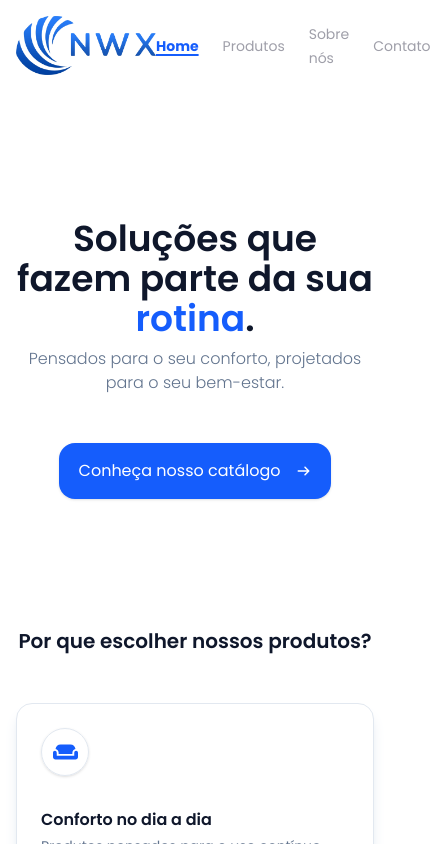
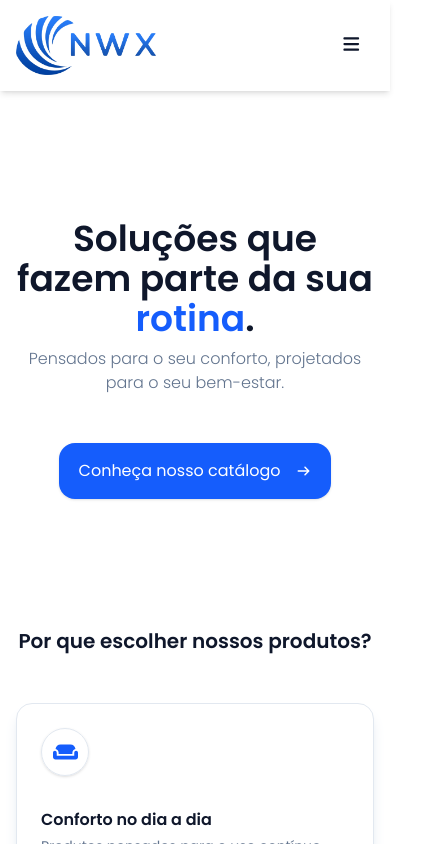
Before and after one commit to gabrielgua/nwxgroup-landing, a Vue app: page / in a window 390 px wide. Shown: the top 844 px of the page, 431 px wide, since content can reach past the window. Built offline with nearby package versions, Linux system fonts and the light colour scheme.

Commit message:
add reponsive header component

```diff
--- a/src/components/Header.vue
+++ b/src/components/Header.vue
@@ -1,15 +1,22 @@
 <script setup lang="ts">
+import { ref, Transition } from 'vue';
+import ButtonIcon from './ButtonIcon.vue';
 import Container from './Container.vue';
 import HeaderLink from './HeaderLink.vue';
+import Icon from './Icon.vue';
+
+
+const mobileHeaderOpen = ref<boolean>(false);
+const toggleMobileHeader = () => mobileHeaderOpen.value = !mobileHeaderOpen.value;
 </script>
 
 <template>
-  <header class="bg-white sticky top-0 w-full">
+  <header class="bg-white sticky top-0 w-full shadow-md">
     <Container class="py-4 flex items-center justify-between">
       <RouterLink to="/home">
         <img class="max-w-35" src="../assets/images/nwx_logo_blue.png" alt="NWW GROUP LOGO">
       </RouterLink>
-      <nav>
+      <nav class="hidden md:flex">
         <ul class="flex items-center gap-6">
           <HeaderLink to="/">Home</HeaderLink>
           <HeaderLink to="/products">Produtos</HeaderLink>
@@ -17,6 +24,33 @@ import HeaderLink from './HeaderLink.vue';
           <HeaderLink to="/contact">Contato</HeaderLink>
         </ul>
       </nav>
+      <div @click="toggleMobileHeader" class="md:hidden p-3 cursor-pointer">
+        <Icon icon="bars" class="text-lg text-text-primary"></Icon>
+      </div>
     </Container>
+    <Transition name="slide-from-top" mode="out-in">
+      <Container class="md:hidden" v-if="mobileHeaderOpen">
+        <nav class="py-6">
+          <ul class="flex flex-col gap-4">
+            <HeaderLink @clicked="toggleMobileHeader" to="/">Home</HeaderLink>
+            <HeaderLink @clicked="toggleMobileHeader" to="/products">Produtos</HeaderLink>
+            <HeaderLink @clicked="toggleMobileHeader" to="/about">Sobre nós</HeaderLink>
+            <HeaderLink @clicked="toggleMobileHeader" to="/contact">Contato</HeaderLink>
+          </ul>
+        </nav>
+      </Container>
+    </Transition>
   </header>
 </template>
+<style>
+.slide-from-top-enter-active,
+.slide-from-top-leave-actve {
+  transition: all 250ms ease 100ms;
+}
+
+.slide-from-top-enter-from,
+.slide-from-top-leave-to {
+  opacity: 0;
+  transform: translateY(-10px);
+}
+</style>
--- a/src/components/HeaderLink.vue
+++ b/src/components/HeaderLink.vue
@@ -1,9 +1,10 @@
 <script setup lang="ts">
 defineProps<{ to: string }>();
+defineEmits(['clicked']);
 </script>
 <template>
   <li>
-    <RouterLink class="text-sm text-zinc-400 cursor-pointer underline-offset-3" :to="to"
+    <RouterLink @click="$emit('clicked')" class="text-sm text-zinc-400 cursor-pointer underline-offset-3" :to="to"
       active-class="font-bold underline text-primary! decoration-2">
       <slot />
     </RouterLink>
```
